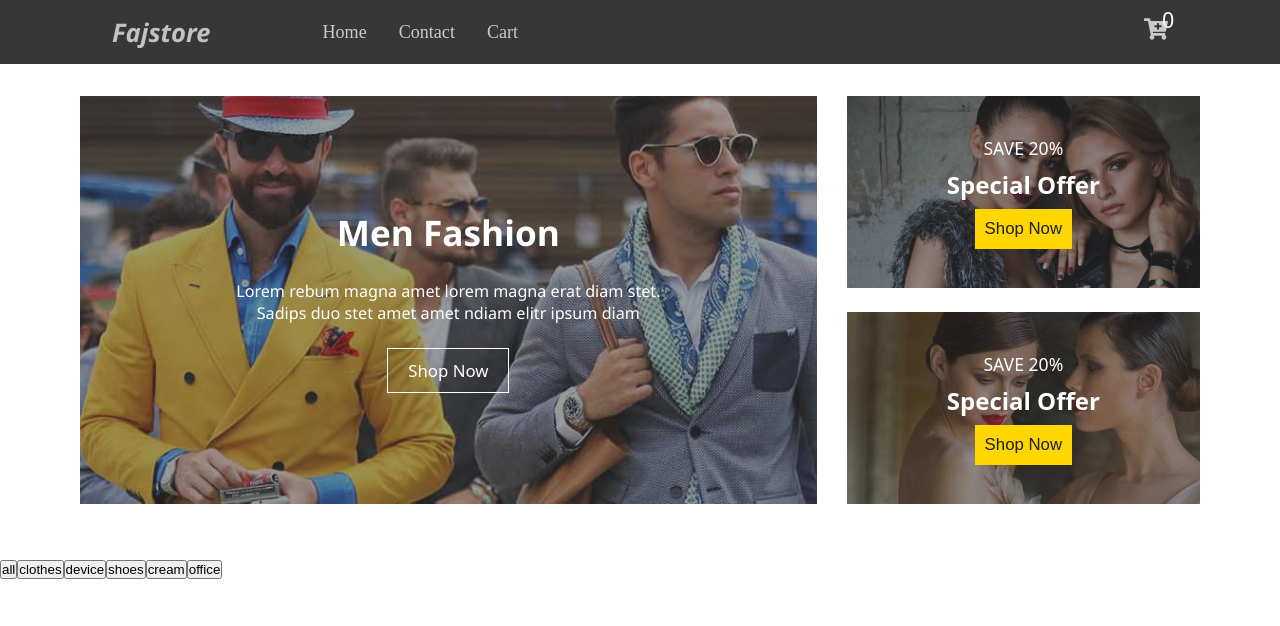
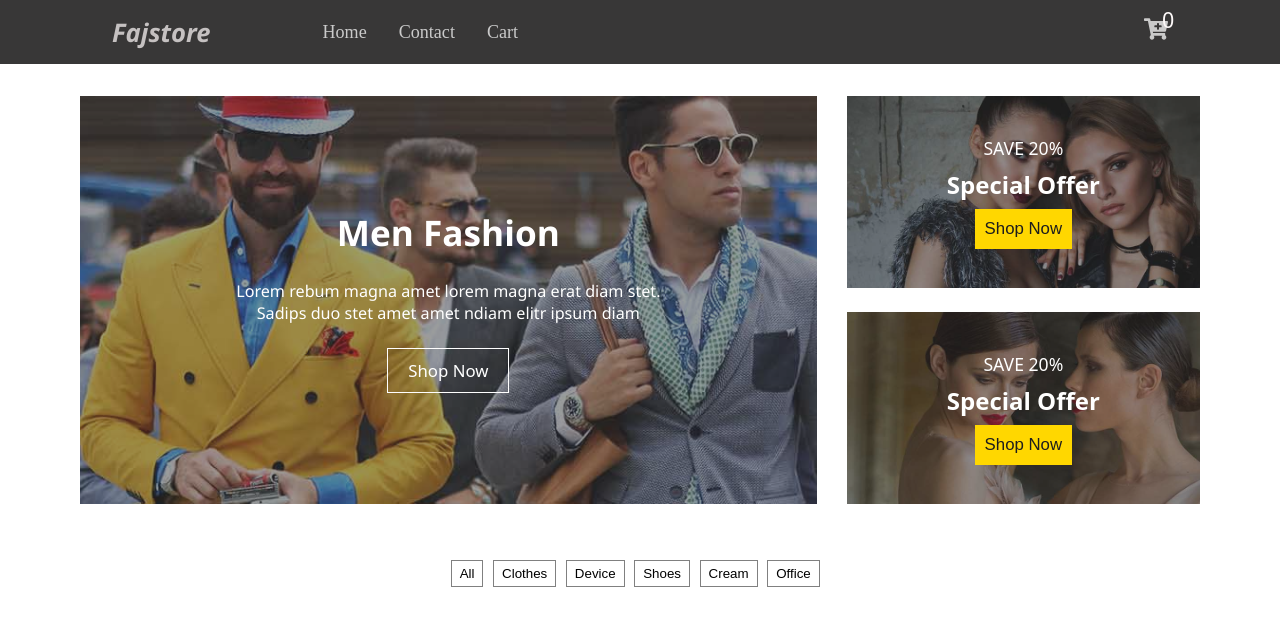
Before and after one commit to juliusfaj/shopping-website, a React (Create React App) app: page / in a window 1280 px wide. Shown: the top 626 px of the page. Built offline with nearby package versions, Linux system fonts and the light colour scheme.

Commit message:
code update

```diff
--- a/src/index.css
+++ b/src/index.css
@@ -342,3 +342,30 @@
 }
 
 /* end */
+
+/* product section */
+
+.display-products {
+  margin: 1rem;
+}
+
+.display-products .filter-btn-container {
+  text-align: center;
+}
+
+.display-products .filter-btn-container button {
+  margin-right: 0.6rem;
+  background: none;
+  border: 1px solid var(--nav-btn-color);
+  padding: 0.3rem 0.5rem;
+  text-transform: capitalize;
+  transition: var(--page-transition);
+  cursor: pointer;
+}
+
+.display-products .filter-btn-container button:hover {
+  background: var(--nav-background);
+  color: white;
+  border-color: var(--nav-background);
+}
+/* end */
```
